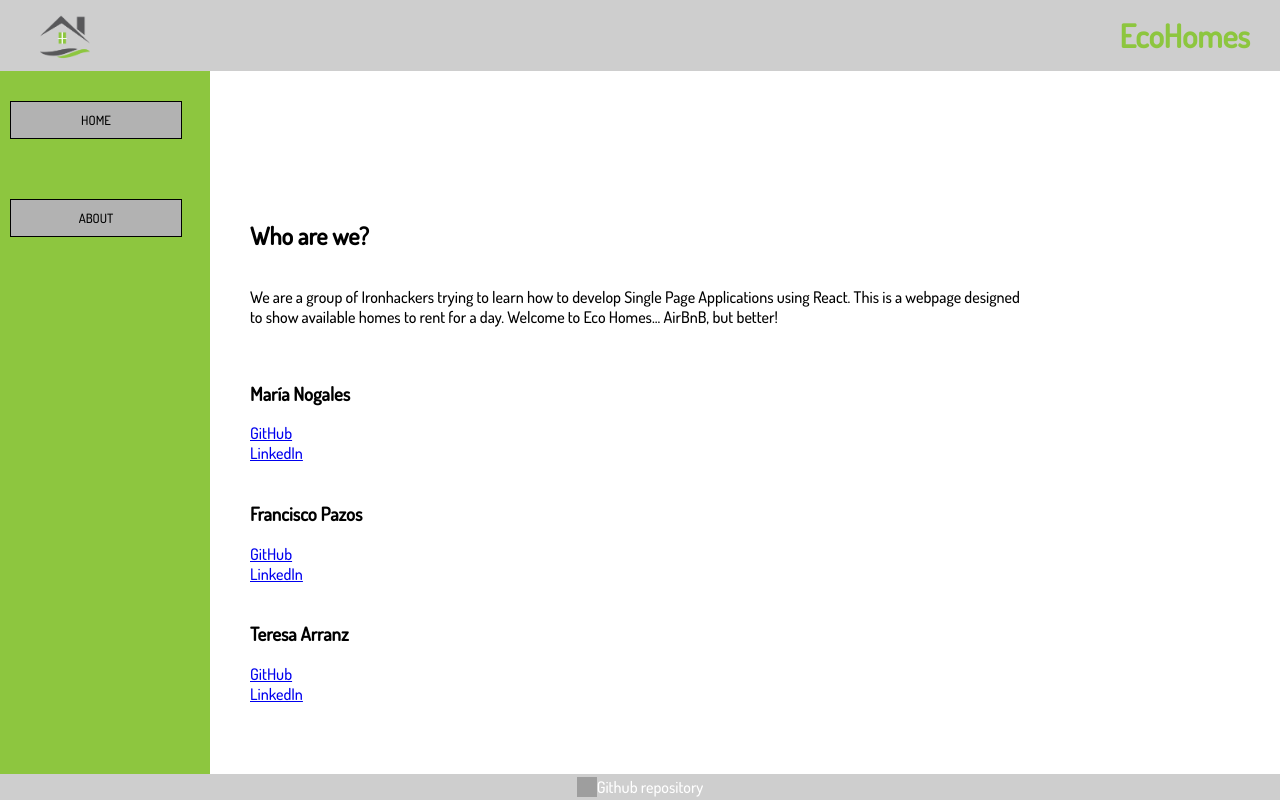
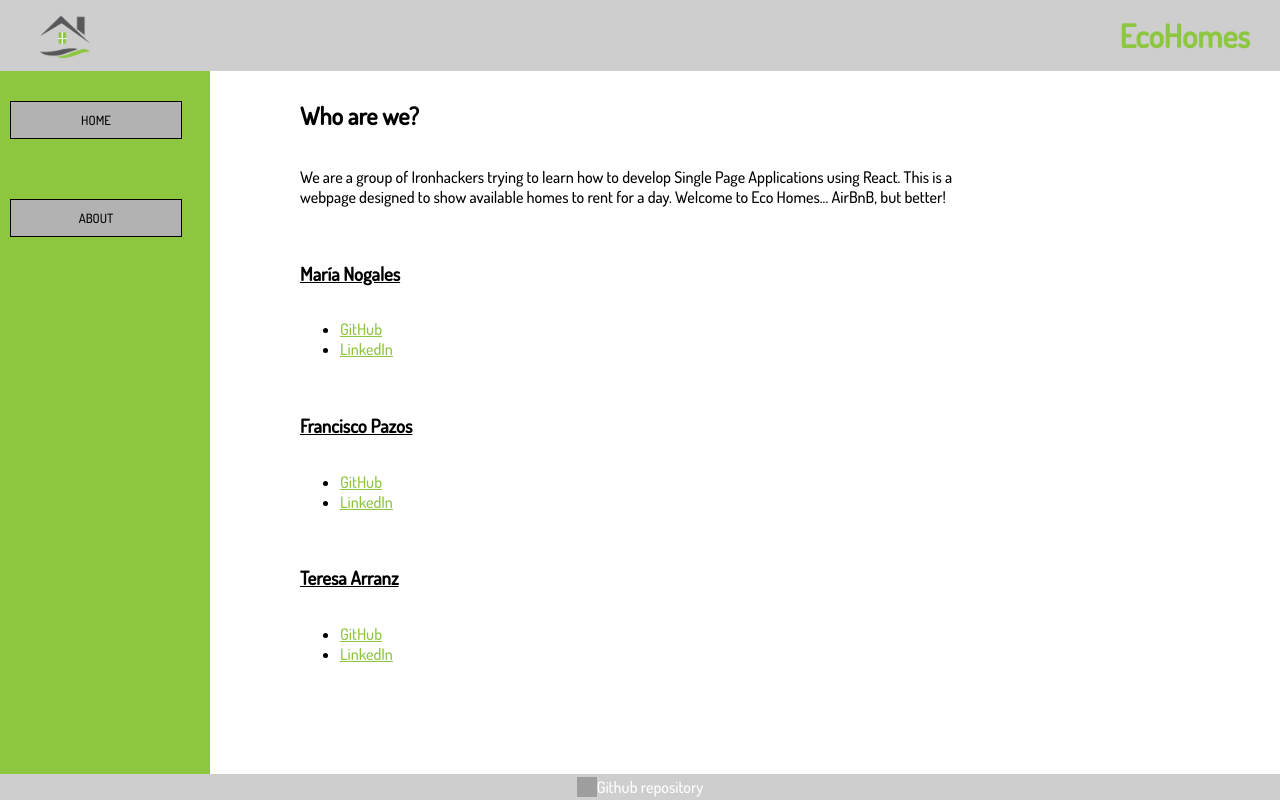
Before and after one commit to franpazos/apartment-rentals, a React (Vite) app: page /about in a window 1280 px wide. Built offline with nearby package versions, Linux system fonts and the light colour scheme; grey boxes are pictures that could not be loaded.

Commit message:
aboutpage style added

```diff
--- a/src/App.css
+++ b/src/App.css
@@ -57,8 +57,16 @@ body {
     justify-content: center;
     position: absolute;
     flex-direction: column;
-    margin: 200px 250px;
+    margin: 80px 300px;
 
+}
+
+.AboutPage a {
+    color: #8dc63f;
+}
+
+.AboutPage h3 {
+    text-decoration: underline;
 }
 
 .NotFound img {
--- a/src/pages/AboutPage.jsx
+++ b/src/pages/AboutPage.jsx
@@ -5,17 +5,26 @@ function AboutPage() {
             <h2>Who are we?</h2>
             <p>We are a group of Ironhackers trying to learn how to develop Single Page Applications using React. This is a webpage designed to show available homes to rent for a day. Welcome to Eco Homes... AirBnB, but better!</p>
             <br />
+
             <h3>María Nogales</h3>
-            <a href="https://github.com/MariaNogales">GitHub</a>
-            <a href="https://www.linkedin.com/in/maria-nogales-8668111a5/">LinkedIn</a>
+            <ul>
+                <li> <a href="https://github.com/MariaNogales">GitHub</a></li>
+                <li><a href="https://www.linkedin.com/in/maria-nogales-8668111a5/">LinkedIn</a></li>
+            </ul>
             <br />
             <h3>Francisco Pazos</h3>
-            <a href="https://github.com/franpazos">GitHub</a>
-            <a href="https://www.linkedin.com/in/francisco-pazos-rey-bb37bb86/">LinkedIn</a>
+            <ul>
+                <li>  <a href="https://github.com/franpazos">GitHub</a></li>
+                <li> <a href="https://www.linkedin.com/in/francisco-pazos-rey-bb37bb86/">LinkedIn</a></li>
+            </ul>
             <br />
+
             <h3>Teresa Arranz</h3>
-            <a href="https://github.com/Tere1102">GitHub</a>
-            <a href="https://www.linkedin.com/in/teresa-arranz-carrasco-4336ba166/">LinkedIn</a>
+            <ul>
+                <li> <a href="https://github.com/Tere1102">GitHub</a></li>
+                <li>  <a href="https://www.linkedin.com/in/teresa-arranz-carrasco-4336ba166/">LinkedIn</a></li >
+
+            </ul>
 
         </div>
     )
```
